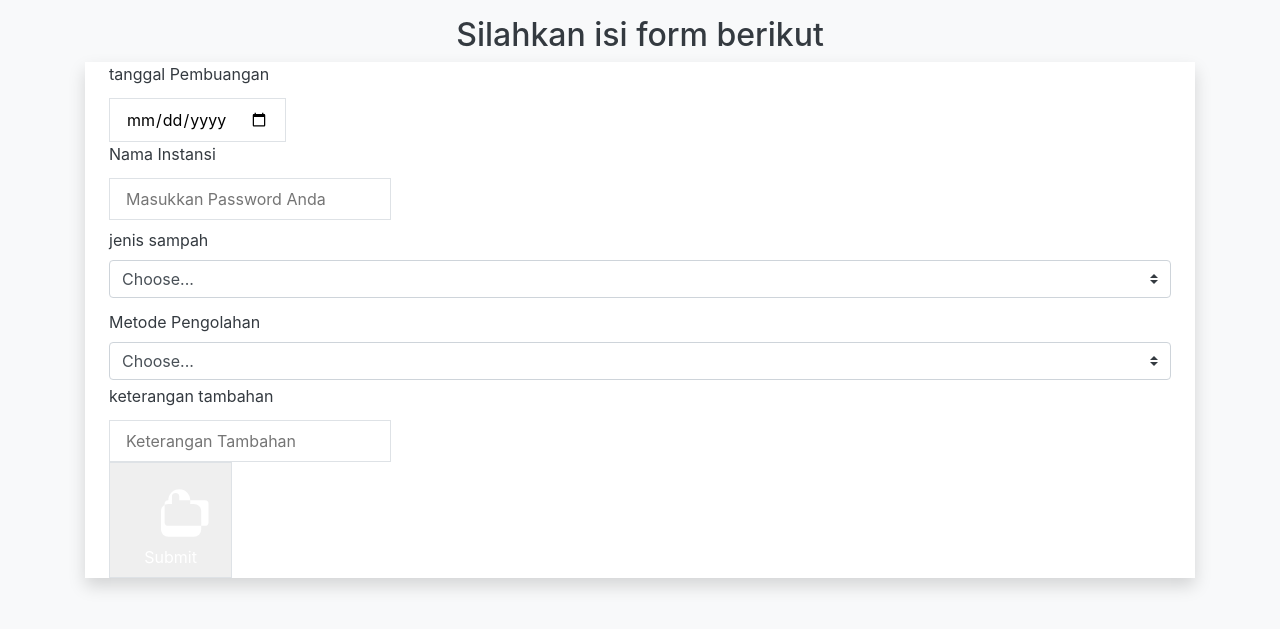
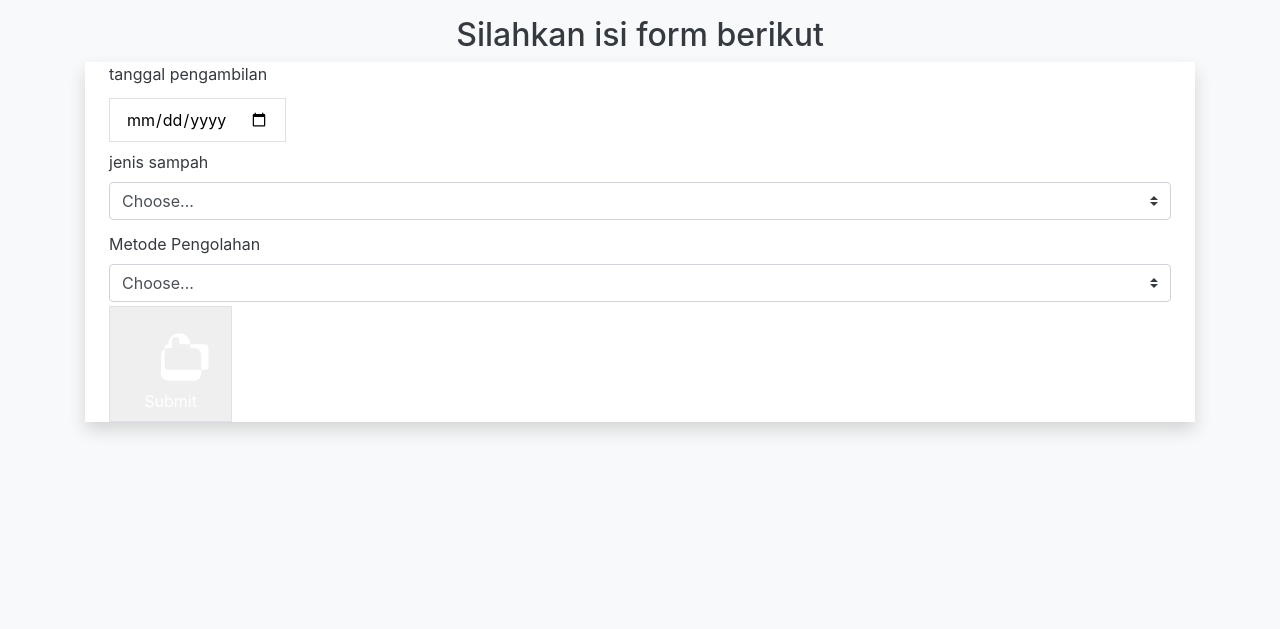
Before and after one commit to aliencyy/INF206-2023-DY6-SADIS, a Laravel app: page /buangsampah in a window 1280 px wide. Shown: the top 629 px of the page. Run offline with Laravel 10, Linux system fonts and the light colour scheme.

Commit message:
feat: creating form pembuangan sampah dengan databasenya

```diff
--- a/project-rpl/app/Http/Controllers/PagesController.php
+++ b/project-rpl/app/Http/Controllers/PagesController.php
@@ -2,6 +2,7 @@
 
  namespace App\Http\Controllers;
 
+ use App\Http\Controllers\Controller;
  use Illuminate\Http\Request;
  use Illuminate\Support\Facades\DB;
 
@@ -28,4 +29,24 @@
 
         ]);
      }
+
+     public function storeBuang(Request $request){
+        $request->validate([
+            'tanggal_pengambilan' => 'required',
+            'jenis_sampah' => 'required',
+            'jenis_pengolahan' => 'required',
+        ]);
+
+        $id = DB::table('trash')->max('id');
+
+        DB::table('trash')->insert([
+            'id' => $id + 1,
+            'tanggal_pengambilan' => $request->tanggal_pengambilan,
+            'jenis_sampah' => $request->jenis_sampah,
+            'jenis_pengolahan' => $request->jenis_pengolahan,
+
+        ]);
+
+        return redirect('/login');
+     }
  }
--- a/project-rpl/resources/views/user/penghasil/buangsampah.blade.php
+++ b/project-rpl/resources/views/user/penghasil/buangsampah.blade.php
@@ -24,35 +24,34 @@
 
                 <div class="mt-8 sm:mx-auto sm:w-full sm:max-w-md">
                     <div class="bg-white py-8 px-4 shadow sm:rounded-lg sm:px-10">
-                        <form class="space-y-6" action="#" method="POST">
                             <div>
-                                <label for="tanggal" class="block text-sm font-medium text-gray-700">
-                                    tanggal Pembuangan
+                                <label for="tanggal_pengambilan" class="block text-sm font-medium text-gray-700">
+                                    tanggal pengambilan
                                 </label>
                                 <div class="mt-1">
-                                    <input id="tanggal" name="tanggal" type="date" required
+                                    <input id="tanggal_pengamb" name="tanggal_pengambilan" type="date" required
                                         class="appearance-none rounded-md relative block w-full px-3 py-2 border border-gray-300 placeholder-gray-500 text-gray-900 focus:outline-none focus:ring-blue-500 focus:border-blue-500 focus:z-10 sm:text-sm"
                                         placeholder="Silahkan masukkan email anda">
                                 </div>
                             </div>
 
-                            <div>
+                            {{-- <div>
                                 <label for="nama" class="block text-sm font-medium text-gray-700">
                                     Nama Instansi
                                 </label>
                                 <div class="mt-1">
                                     <input id="nama" name="nama"
-                                        required
+
                                         class="appearance-none rounded-md relative block w-full px-3 py-2 border border-gray-300 placeholder-gray-500 text-gray-900 focus:outline-none focus:ring-blue-500 focus:border-blue-500 focus:z-10 sm:text-sm"
                                         placeholder="Masukkan Password Anda">
                                 </div>
-                            </div>
+                            </div> --}}
 
                             <div>
 
                                 <div class="mt-1">
                                         <label class="my-1 mr-2" for="jenis_sampah">jenis sampah</label>
-                                        <select class="custom-select my-1 mr-sm-2" id="jenis_sampah">
+                                        <select class="custom-select my-1 mr-sm-2" id="jenis_sampah" name="jenis_sampah">
                                           <option selected>Choose...</option>
                                           <option value="Limbah infeksius">infeksius</option>
                                           <option value="Limbah radioaktif">radioaktif</option>
@@ -68,7 +67,7 @@
 
                                 <div class="mt-1">
                                         <label class="my-1 mr-2" for="jenis_pengolahan">Metode Pengolahan</label>
-                                        <select class="custom-select my-1 mr-sm-2" id="jenis_pengolahan">
+                                        <select class="custom-select my-1 mr-sm-2" id="jenis_pengolahan" name="jenis_pengolahan">
                                           <option selected>Choose...</option>
                                           <option value="Insinerator">Insinerator</option>
                                           <option value="autoclaving">autoclaving</option>
@@ -79,17 +78,17 @@
                                 </div>
                             </div>
 
-                            <div>
+                            {{-- <div>
                                 <label for="keterangan" class="block text-sm font-medium text-gray-700">
                                     keterangan tambahan
                                 </label>
                                 <div class="mt-1">
                                     <input id="ket" name="ket"
-                                        required
+
                                         class="appearance-none rounded-md relative block w-full px-3 py-2 border border-gray-300 placeholder-gray-500 text-gray-900 focus:outline-none focus:ring-blue-500 focus:border-blue-500 focus:z-10 sm:text-sm"
                                         placeholder="Keterangan Tambahan">
                                 </div>
-                            </div>
+                            </div> --}}
 
                             <!-- make button for login -->
                             <div>
--- a/project-rpl/routes/web.php
+++ b/project-rpl/routes/web.php
@@ -27,3 +27,4 @@ Route::get('/login', [LoginController::class, 'index']);
 
 Route::post('/register', [RegisterController::class, 'store']);
 Route::post('/login', [LoginController::class, 'login']);
+Route::post('/buangsampah', [PagesController::class, 'storeBuang']);
```
Also changed, not shown: project-rpl/database/migrations/2023_04_13_181113_create_trashes_table.php.
